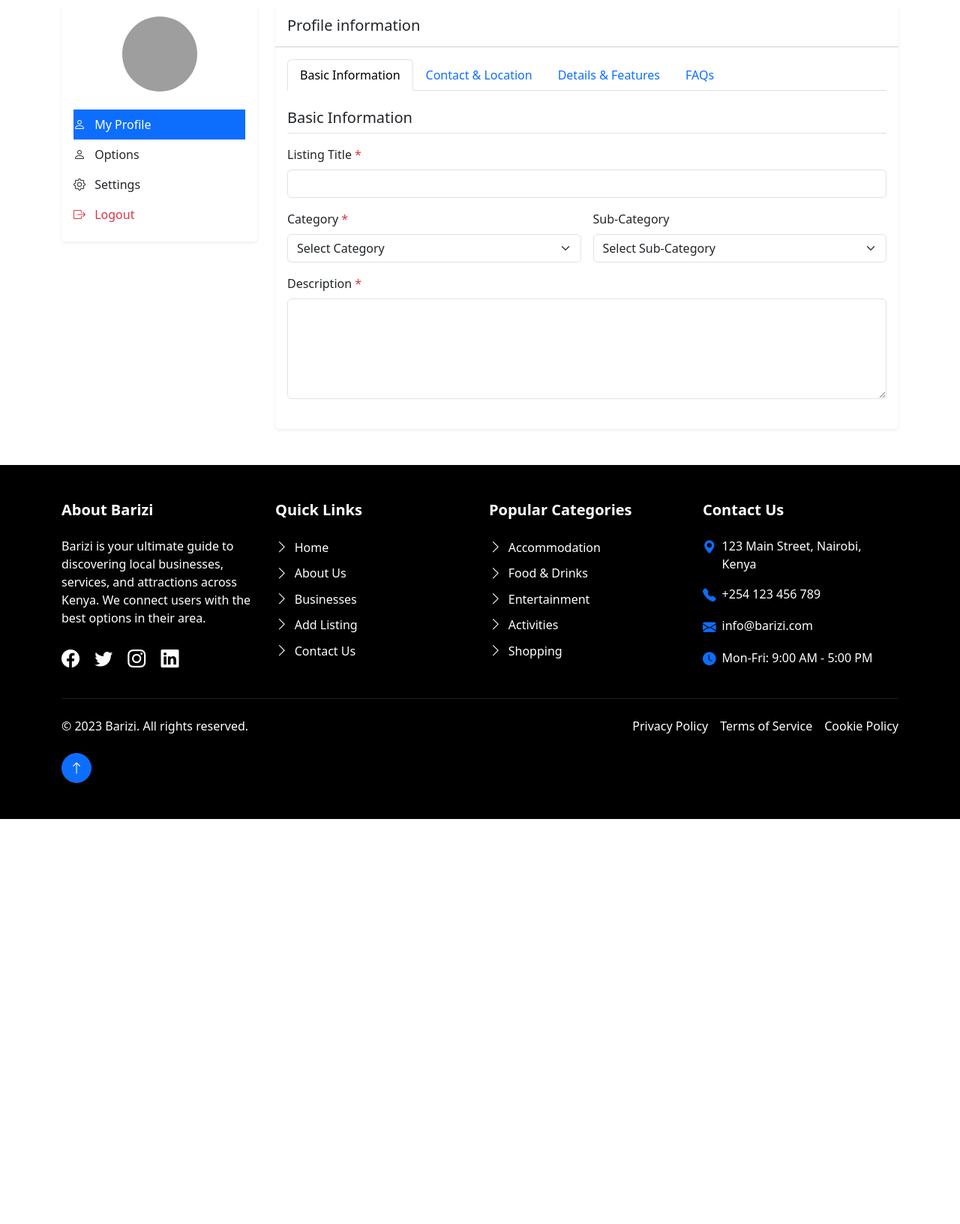
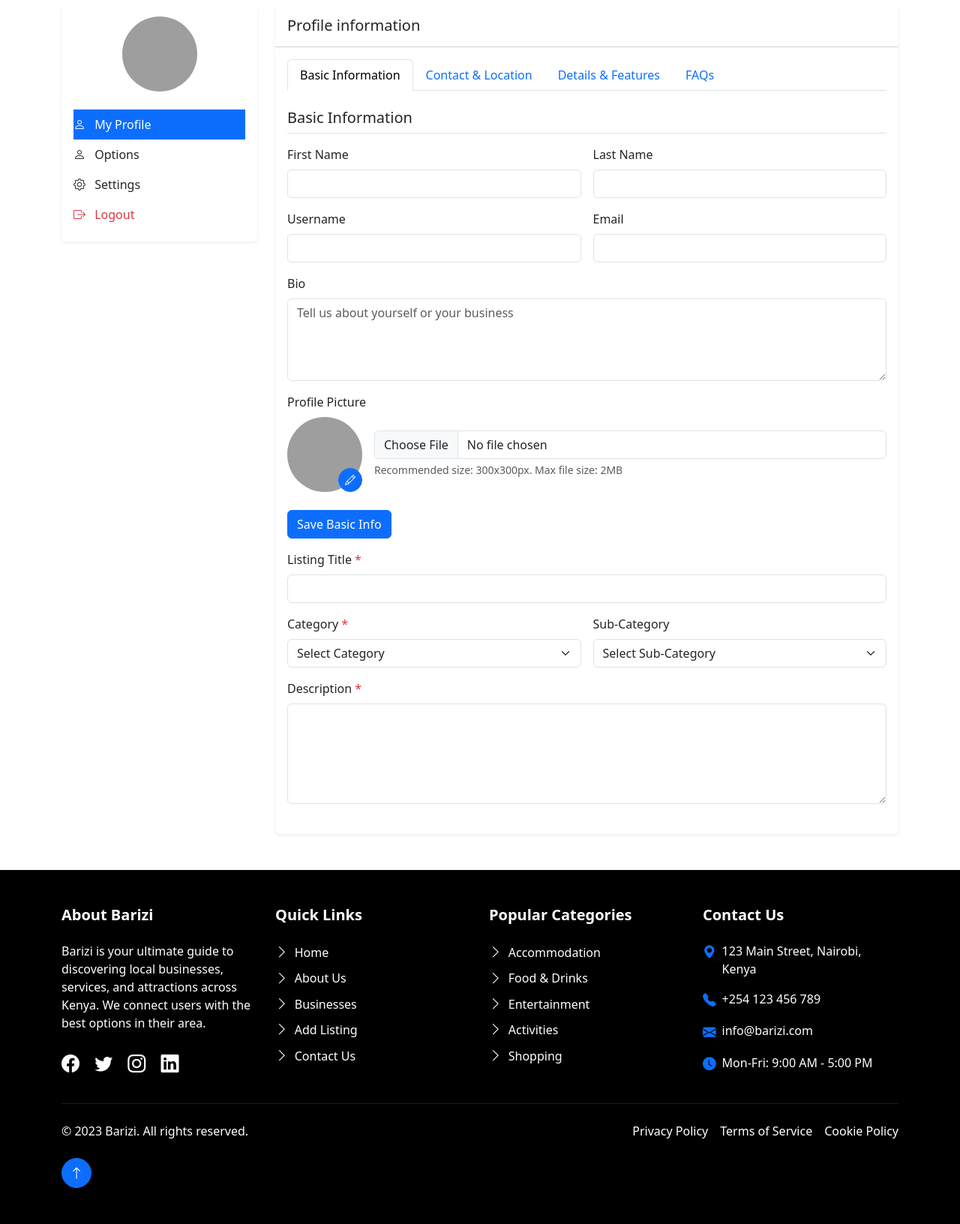
Before and after one commit to Muliika/bariziv3, a Django app: page /profiles/settings/ in a window 1280 px wide. Shown: the part 1524-3156 px from the top of the page at 75% size. Before the commit the page ends 2616 px from the top, so only its background shows below. Run offline with Django 5.2, Linux system fonts and the light colour scheme; parts of the project's set-up code (start-up, migrations or seed data) failed here and were passed over; grey boxes are pictures that could not be loaded.

Commit message:
made further modifications on the settings.html

```diff
--- a/src/templates/profiles/settings.html
+++ b/src/templates/profiles/settings.html
@@ -79,6 +79,48 @@
                       <div class="mb-4">
                         <h5 class="border-bottom pb-2 mb-3">Basic Information</h5>
                         <div class="row g-3">
+                          <div class="col-md-6">
+                            <label for="firstName" class="form-label">First Name</label>
+                            <input type="text" class="form-control" id="firstName" value="{{ request.user.first_name }}">
+                          </div>
+                          <div class="col-md-6">
+                            <label for="lastName" class="form-label">Last Name</label>
+                            <input type="text" class="form-control" id="lastName" value="{{ request.user.last_name }}">
+                          </div>
+                          <div class="col-md-6">
+                            <label for="username" class="form-label">Username</label>
+                            <input type="text" class="form-control" id="username" value="{{ request.user.username }}" readonly>
+                          </div>
+                          <div class="col-md-6">
+                            <label for="email" class="form-label">Email</label>
+                            <input type="email" class="form-control" id="email" value="{{ request.user.email }}">
+                          </div>
+                          <div class="col-12">
+                            <label for="bio" class="form-label">Bio</label>
+                            <textarea class="form-control" id="bio" rows="4" placeholder="Tell us about yourself or your business">{{ request.user.profile.bio|default:'' }}</textarea>
+                          </div>
+                          <div class="col-12">
+                            <label class="form-label">Profile Picture</label>
+                            <div class="d-flex align-items-center">
+                              <div class="position-relative me-3">
+                                {% if request.user.profile.avatar %}
+                                  <img src="{{ request.user.profile.avatar.url }}" alt="Profile Picture" class="rounded-circle" style="width: 100px; height: 100px; object-fit: cover;">
+                                {% else %}
+                                  <img src="{% static 'images/one.jpg' %}" alt="Profile Picture" class="rounded-circle" style="width: 100px; height: 100px; object-fit: cover;">
+                                {% endif %}
+                                <button class="btn btn-sm btn-primary position-absolute bottom-0 end-0 rounded-circle" style="width: 32px; height: 32px;">
+                                  <i class="bi bi-pencil"></i>
+                                </button>
+                              </div>
+                              <div class="flex-grow-1">
+                                <input class="form-control" type="file" id="profilePicture">
+                                <div class="form-text">Recommended size: 300x300px. Max file size: 2MB</div>
+                              </div>
+                            </div>
+                          </div>
+                          <div class="col-12 mt-4">
+                            <button type="submit" class="btn btn-primary">Save Basic Info</button>
+                          </div>
                           <div class="col-md-12">
                             <label for="listing-title" class="form-label">Listing Title <span class="text-danger">*</span></label>
                             <input type="text" class="form-control" id="listing-title" name="title" required>
@@ -886,10 +827,47 @@
 
                     <div class="mb-4">
                       <h6>Data Management</h6>
-                      <p class="text-muted small mb-3">You can download all your data or request account deletion.</p>
+                      <p class="text-muted small mb-3">These actions are permanent and cannot be undone.</p>
                       <div class="d-flex gap-2">
-                        <button type="button" class="btn btn-outline-primary">Download My Data</button>
-                        <button type="button" class="btn btn-outline-danger">Delete Account</button>
+                        <!-- Delete Account Modal -->
+                        <button type="button" class="btn btn-outline-danger" data-bs-toggle="modal" data-bs-target="#deleteModal">
+                          Delete Account
+                        </button>
+                        <div class="modal fade" id="deleteModal" tabindex="-1" aria-labelledby="deleteModalLabel" aria-hidden="true">
+                          <div class="modal-dialog">
+                            <div class="modal-content">
+                              <div class="modal-header">
+                                <h5 class="modal-title" id="deleteModalLabel">Delete Account</h5>
+                                <button type="button" class="btn-close" data-bs-dismiss="modal" aria-label="Close"></button>
+                              </div>
+                              <div class="modal-body">
+                                <div class="alert alert-danger">
+                                  <i class="bi bi-exclamation-triangle-fill me-2"></i>
+                                  <strong>Warning:</strong> This action cannot be undone.
+                                </div>
+                                <p>Deleting your account will permanently remove all your data, including:</p>
+                                <ul>
+                                  <li>Your profile information</li>
+                                  <li>Your listings and bookmarks</li>
+                                  <li>Your messages and reviews</li>
+                                  <li>All other account data</li>
+                                </ul>
+                                <div class="mb-3">
+                                  <label for="deleteConfirm" class="form-label">To confirm, please type "DELETE" in the field below:</label>
+                                  <input type="text" class="form-control" id="deleteConfirm" placeholder="Type DELETE">
+                                </div>
+                                <div class="mb-3">
+                                  <label for="deletePassword" class="form-label">Enter your password:</label>
+                                  <input type="password" class="form-control" id="deletePassword">
+                                </div>
+                              </div>
+                              <div class="modal-footer">
+                                <button type="button" class="btn btn-secondary" data-bs-dismiss="modal">Cancel</button>
+                                <button type="button" class="btn btn-danger" disabled>Delete Account</button>
+                              </div>
+                            </div>
+                          </div>
+                        </div>
                       </div>
                     </div>
 
@@ -1392,6 +1370,24 @@
         });
       });
     });
+
+    // Handle delete confirmation
+    const deleteConfirmInput = document.getElementById('deleteConfirm');
+    const deletePasswordInput = document.getElementById('deletePassword');
+    const deleteButton = document.querySelector('#deleteModal .btn-danger');
+
+    function checkDeleteForm() {
+      if (deleteConfirmInput.value === 'DELETE' && deletePasswordInput.value.length > 0) {
+        deleteButton.disabled = false;
+      } else {
+        deleteButton.disabled = true;
+      }
+    }
+
+    if (deleteConfirmInput && deletePasswordInput && deleteButton) {
+      deleteConfirmInput.addEventListener('input', checkDeleteForm);
+      deletePasswordInput.addEventListener('input', checkDeleteForm);
+    }
   </script>
 
 {% endblock %}
```
Also changed, not shown: other parts of src/templates/profiles/settings.html (+2 -103 lines).
